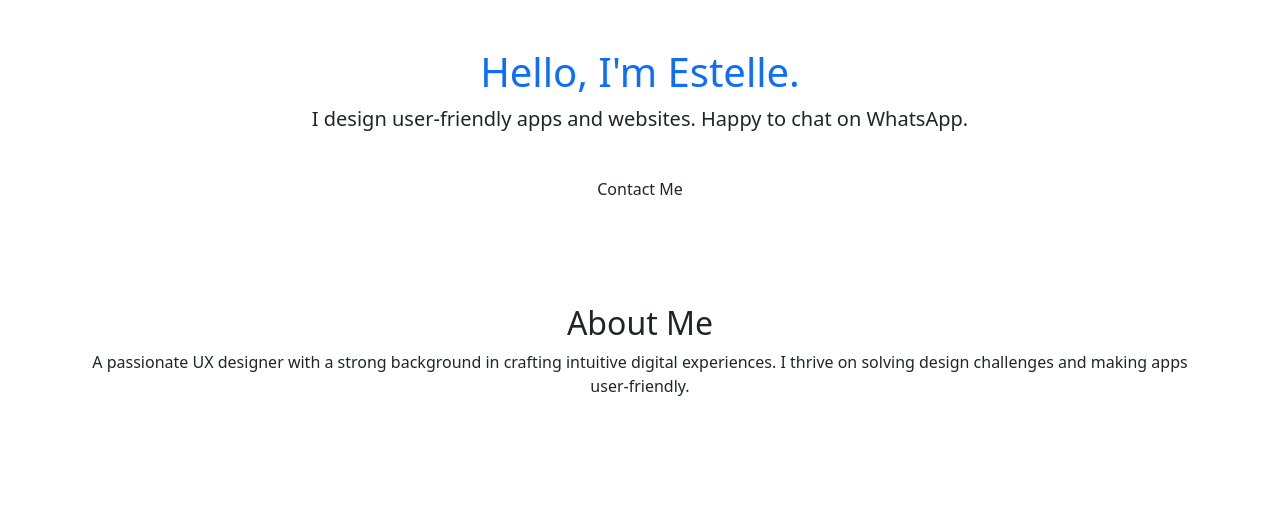
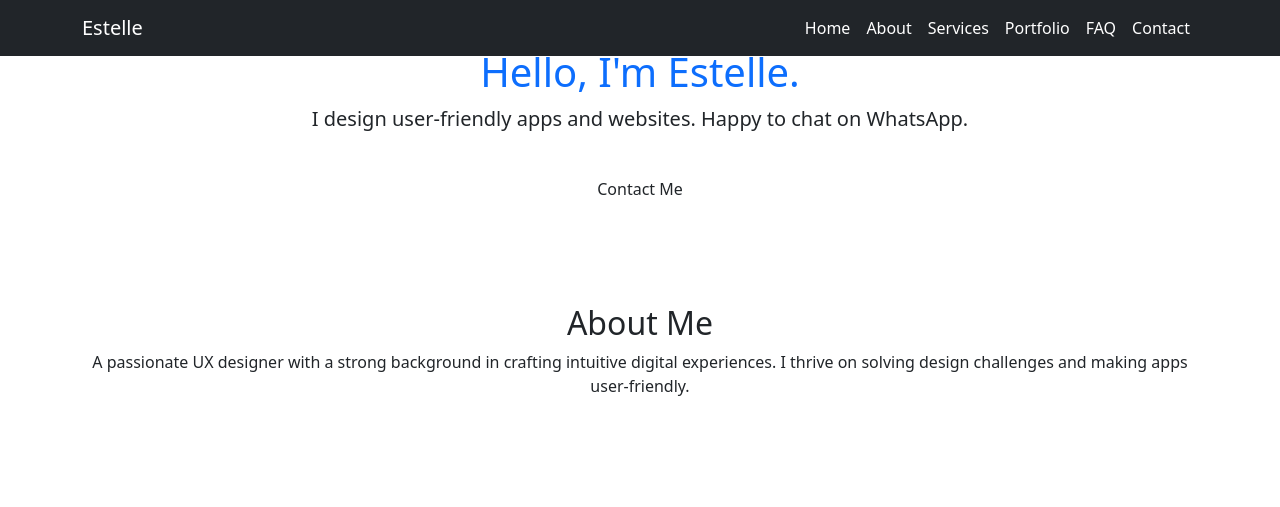
Before and after one commit to estii20/estelle_ux_designer, a plain HTML site: page index.html in a window 1280 px wide. Shown: the top 507 px of the page. Drawn offline with nearby package versions, Linux system fonts and the light colour scheme; a web font is replaced by a local one.

Commit message:
Add nav to index.html

```diff
--- a/css/style.css
+++ b/css/style.css
@@ -14,6 +14,7 @@ body {
     padding: 0;
     text-align: center;
 }
+
 .btn {
     background: #E900FF;
     color: #000;
@@ -24,12 +25,14 @@ body {
     display: inline-block;
     margin-top: 20px;
 }
+
 .projects img {
     width: 100%;
     max-width: 500px;
     border: 3px solid #FFC600;
     border-radius: 10px;
 }
+
 .contact a {
     color: #FFC600;
     text-decoration: none;
--- a/index.html
+++ b/index.html
@@ -12,6 +12,39 @@
     <title>Estelle's UX Portfolio</title>
 </head>
 <body>
+    <nav class="navbar navbar-expand-lg navbar-dark bg-dark fixed-top">
+        <div class="container">
+            <a class="navbar-brand text-white" href="#">Estelle</a>
+            <button class="navbar-toggler" type="button" data-bs-toggle="collapse"
+            data-bs-target="#navbarSupportedContent" aria-controls="navbarSupportedContent"
+            aria-expanded="false" aria-label="Toggle navigation">
+                <span class="navbar-toggler-icon" style="color: white;"></span>
+            </button>
+            <div class="collapse navbar-collapse" id="navbarSupportedContent">
+                <ul class="navbar-nav ms-auto">
+                    <li class="nav-item active">
+                        <a class="nav-link text-white" href="#home">Home</a>
+                    </li>
+                    <li class="nav-item">
+                        <a class="nav-link text-white" href="#about">About</a>
+                    </li>
+                    <li class="nav-item">
+                        <a class="nav-link text-white" href="#services">Services</a>
+                    </li>
+                    <li class="nav-item">
+                        <a class="nav-link text-white" href="#portfolio">Portfolio</a>
+                    </li>
+                    <li class="nav-item">
+                        <a class="nav-link text-white" href="#faq">FAQ</a>
+                    </li>
+                    <li class="nav-item text-white">
+                        <a class="nav-link text-white" href="#contact">Contact</a>
+                    </li>
+                </ul>
+
+            </div>
+        </div>
+    </nav>
     <div class="container text-center">
         <div class="hero py-5">
             <h1 class="text-primary">Hello, I'm Estelle.</h1>
@@ -66,6 +99,8 @@
         </div>
     </div>
     <script src="https://cdn.jsdelivr.net/npm/bootstrap@5.3.0/dist/js/bootstrap.bundle.min.js"></script>
+    <!-- font awesome script -->
+    <script src="https://kit.fontawesome.com/f75c96defe.js" crossorigin="anonymous" defer></script>
 
 </body>
 </html>
```
Also changed, not shown: css/images/estelle_specht_font.png (added), css/images/hero.jpg (added), css/images/logo.png (added), css/images/photo.png (added).
